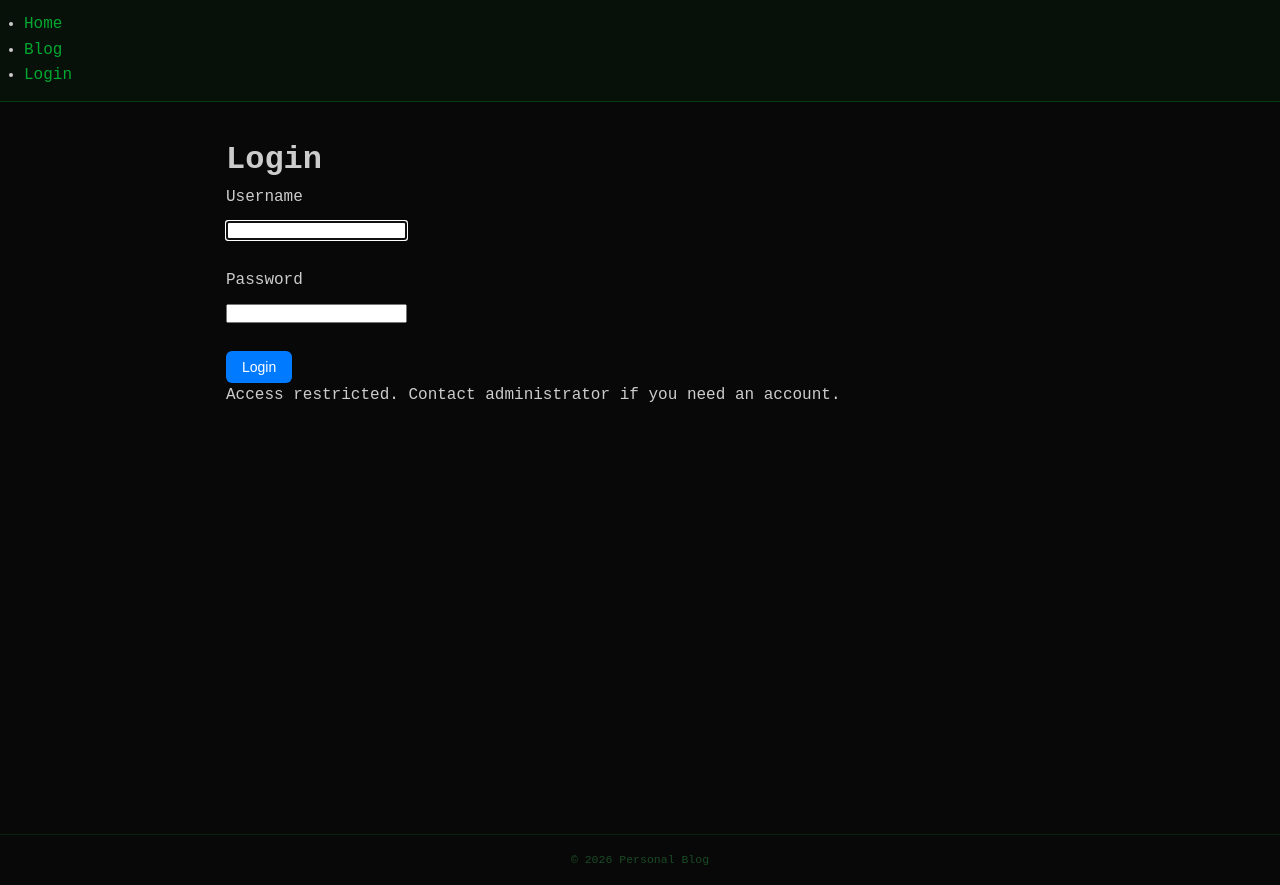
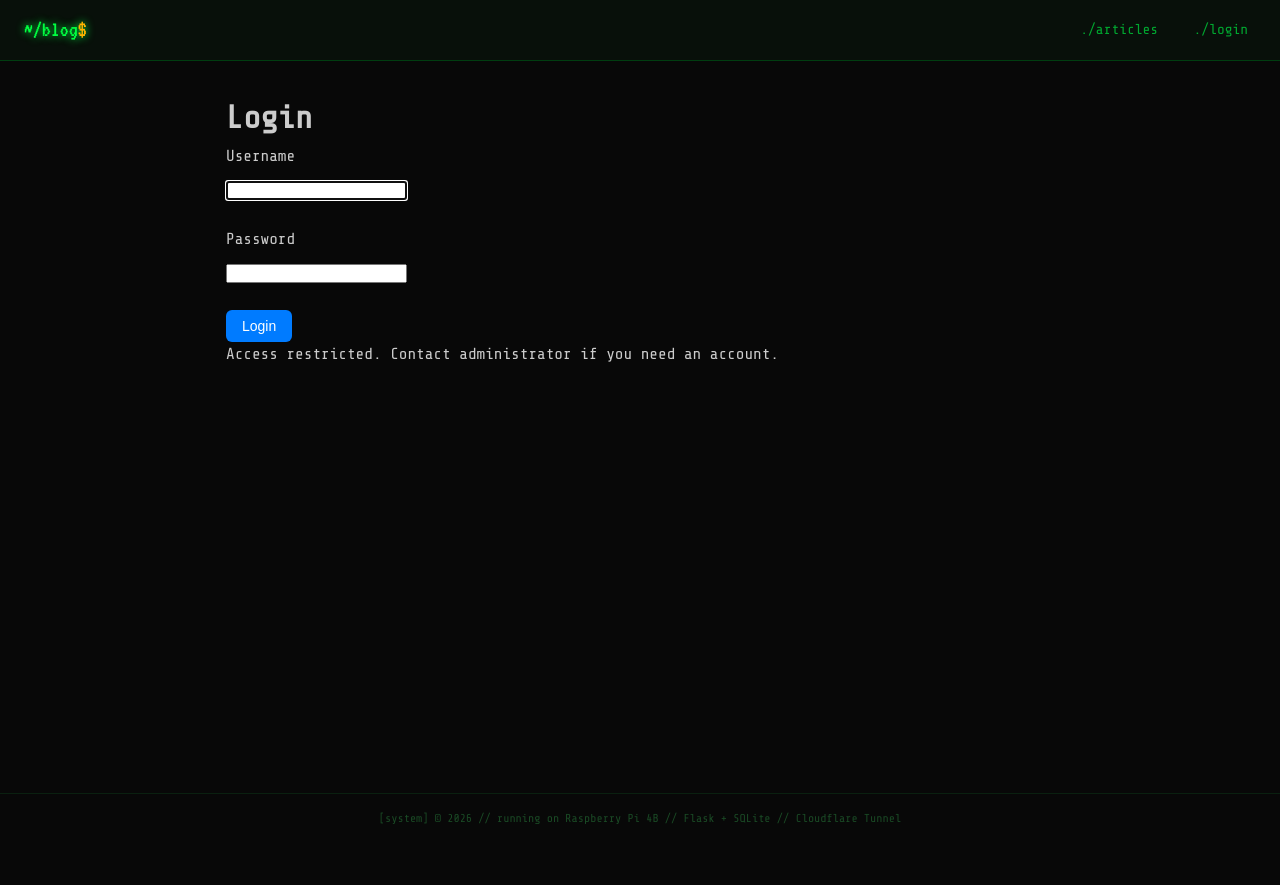
Before and after one commit to MarkeNoBoluo/Website, a Flask app: page /auth/login in a window 1280 px wide. After the commit the page ends 824 px from the top, so only its background shows below. Run offline with Flask 3, Linux system fonts and the light colour scheme; parts of the project's set-up code (start-up, migrations or seed data) failed here and were passed over.

Commit message:
feat: update base.html with terminal nav, Google Fonts, and system footer

```diff
--- a/templates/base.html
+++ b/templates/base.html
@@ -3,29 +3,34 @@
 <head>
     <meta charset="UTF-8">
     <meta name="viewport" content="width=device-width, initial-scale=1.0">
+    <meta name="csrf-token" content="{{ csrf_token }}">
     <title>{% block title %}Blog{% endblock %}</title>
-    <!-- Dark theme CSS -->
+    <!-- Terminal fonts -->
+    <link rel="preconnect" href="https://fonts.googleapis.com">
+    <link href="https://fonts.googleapis.com/css2?family=Share+Tech+Mono&family=VT323&display=swap" rel="stylesheet">
+    <!-- Styles -->
     <link rel="stylesheet" href="{{ url_for('static', filename='css/style.css') }}">
     <link rel="stylesheet" href="{{ url_for('static', filename='css/pygments.css') }}">
+    {% if request.endpoint and request.endpoint.startswith('todo.') %}
+    <link rel="stylesheet" href="{{ url_for('static', filename='css/todo.css') }}">
+    {% endif %}
     {% block extra_css %}{% endblock %}
 </head>
 <body>
     <nav>
-        <ul>
-            <li><a href="{{ url_for('index') }}">Home</a></li>
-            <li><a href="{{ url_for('blog.index') }}">Blog</a></li>
-            <!-- Todo link will be added when todo feature is implemented -->
+        <a href="{{ url_for('index') }}" class="nav-logo">~/blog<span style="color:var(--amber)">$</span></a>
+        <ul class="nav-links">
+            <li><a href="{{ url_for('blog.index') }}">./articles</a></li>
             {% if session.get('user_id') %}
-                <li><span>Welcome, {{ session['user_id'] }}</span></li>
-                <li><a href="{{ url_for('auth.logout') }}">Logout</a></li>
+                <li><a href="{{ url_for('admin.dashboard') }}">[admin]</a></li>
+                <li><span class="nav-user">[{{ session.get('username', 'admin') }}]</span></li>
+                <li><a href="{{ url_for('auth.logout') }}">./logout</a></li>
             {% else %}
-                <li><a href="{{ url_for('auth.login') }}">Login</a></li>
+                <li><a href="{{ url_for('auth.login') }}">./login</a></li>
             {% endif %}
         </ul>
     </nav>
 
-    <main>
-        <!-- Flash messages display area -->
     {% with messages = get_flashed_messages(with_categories=true) %}
         {% if messages %}
             <div class="flash-messages">
@@ -36,12 +41,12 @@
         {% endif %}
     {% endwith %}
 
-        <!-- Main content block -->
+    <main>
         {% block content %}{% endblock %}
     </main>
 
     <footer>
-        <p>&copy; {{ now.year if now else '2026' }} Personal Blog</p>
+        [system] &copy; {{ now.year if now else '2026' }} // running on Raspberry Pi 4B // Flask + SQLite // Cloudflare Tunnel
     </footer>
 
     {% block extra_js %}{% endblock %}
```
Lines whose indentation alone changed are shown as unchanged.
